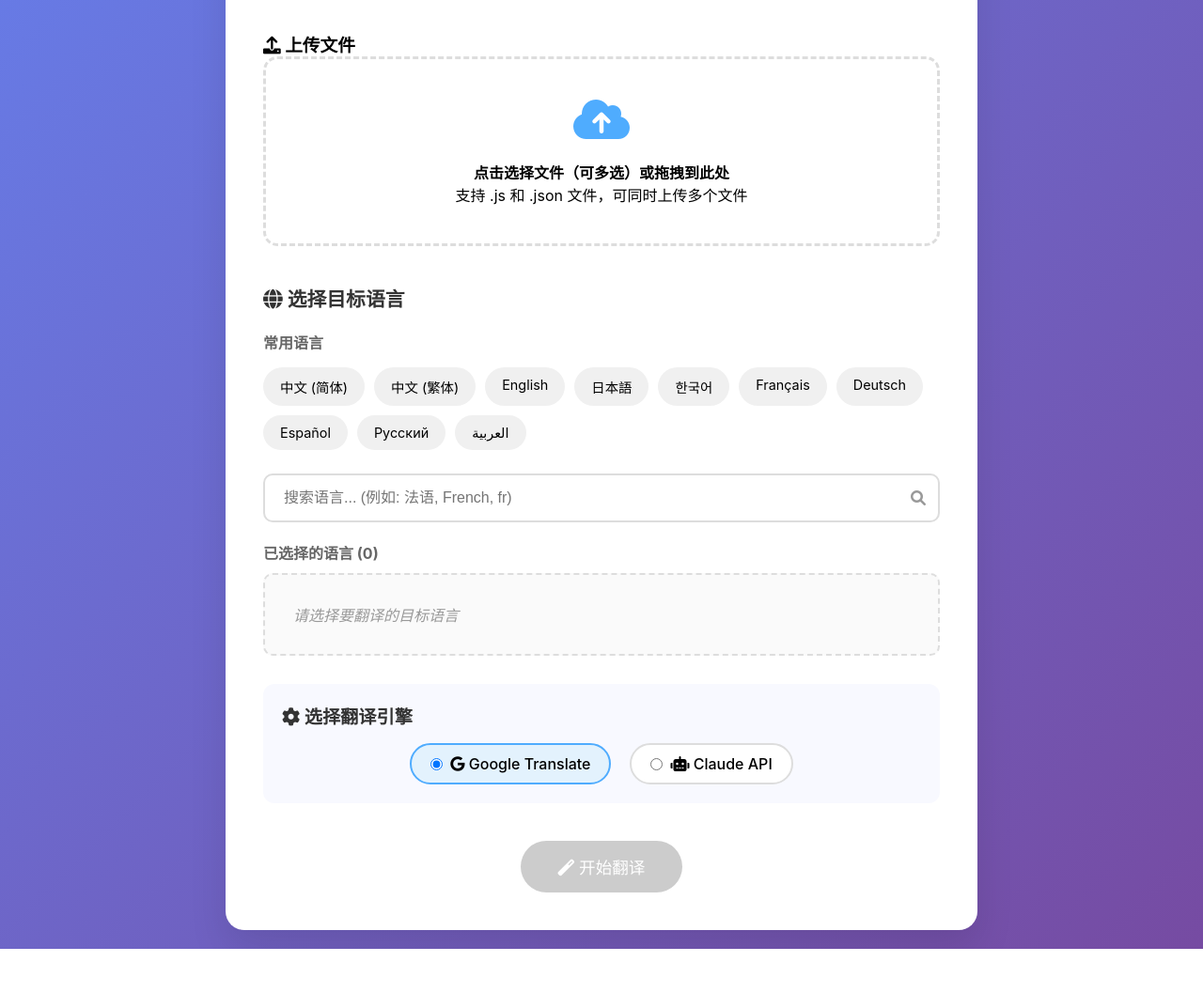
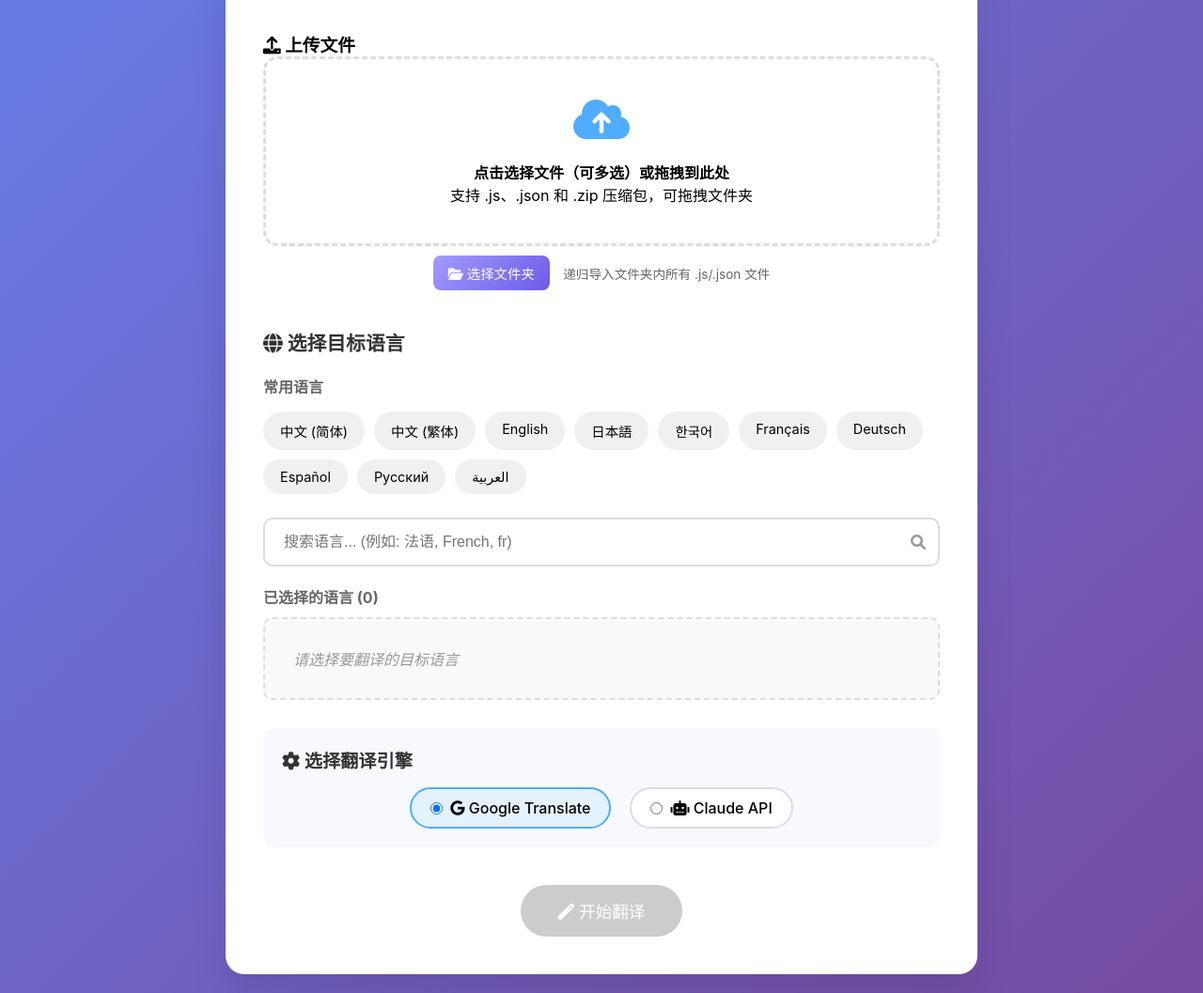
Before and after one commit to YorickLane/translation-app, a Flask app: template templates/upload.html in a window 1280 px wide. Shown: the part 180-1237 px from the top of the page at 94% size. Before the commit the page ends 1190 px from the top, so only its background shows below. Run offline with Flask 3, Linux system fonts and the light colour scheme; the template is opened without the code that fills it: most values are stand-ins (such as "Sample title", 1, 10 or a date in 2020); some libraries are stand-ins or nearby versions.

Commit message:
feat: 支持 ZIP 压缩包和文件夹上传
- 后端：添加 ZIP 解压和批量处理功能
- 后端：新增 create_zip_with_structure 保持目录结构
- 前端：支持 .zip 文件上传和特殊图标显示
- 前端：添加文件夹选择按钮和拖拽文件夹支持
- 安全性：防止 ZIP 路径穿越攻击
- 递归处理所有子目录中的 .json/.js 文件

🤖 Generated with [Claude Code](https://claude.com/claude-code)

Co-Authored-By: Claude <noreply@anthropic.com>

```diff
--- a/app.py
+++ b/app.py
@@ -1,6 +1,6 @@
 # app.py
 
-from translate import translate_text, translate_file, create_zip
+from translate import translate_text, translate_file, create_zip, create_zip_with_structure
 from translate_claude import translate_json_file_claude, translate_js_file_claude
 from claude_models import get_claude_models
 from claude_token_counter import count_tokens_for_translation, count_tokens_with_api, format_cost_summary
@@ -10,6 +10,7 @@ from werkzeug.utils import secure_filename
 import os
 import uuid
 import shutil
+import zipfile
 from functools import lru_cache
 from google.cloud import translate_v2 as translate
 import datetime
@@ -29,7 +30,7 @@ socketio = SocketIO(app, async_mode='threading')
 # Configuration
 UPLOAD_FOLDER = "uploads"
 OUTPUT_FOLDER = "output"
-ALLOWED_EXTENSIONS = {"json", "js"}
+ALLOWED_EXTENSIONS = {"json", "js", "zip"}
 app.config["UPLOAD_FOLDER"] = UPLOAD_FOLDER
 os.environ["GOOGLE_APPLICATION_CREDENTIALS"] = "./serviceKey.json"
 
@@ -57,6 +58,53 @@ def get_supported_languages():
 
 def allowed_file(filename):
     return "." in filename and filename.rsplit(".", 1)[1].lower() in ALLOWED_EXTENSIONS
+
+
+def is_zip_file(filename):
+    """检查文件是否为 ZIP 文件"""
+    return "." in filename and filename.rsplit(".", 1)[1].lower() == "zip"
+
+
+def extract_zip_files(zip_path, extract_dir):
+    """
+    解压 ZIP 文件，递归获取所有有效的 .json/.js 文件
+    返回: [(相对路径, 绝对路径), ...]
+    """
+    valid_files = []
+
+    try:
+        with zipfile.ZipFile(zip_path, 'r') as zf:
+            # 安全检查：防止路径穿越攻击
+            for name in zf.namelist():
+                if '..' in name or name.startswith('/'):
+                    logger.warning(f"跳过可疑路径: {name}")
+                    continue
+
+            # 解压所有文件
+            zf.extractall(extract_dir)
+
+            # 递归查找有效文件
+            for name in zf.namelist():
+                # 跳过 macOS 资源文件和目录
+                if name.startswith('__MACOSX') or name.startswith('._') or name.endswith('/'):
+                    continue
+
+                # 检查是否为有效的翻译文件
+                if name.endswith(('.json', '.js')):
+                    full_path = os.path.join(extract_dir, name)
+                    if os.path.exists(full_path) and os.path.isfile(full_path):
+                        valid_files.append((name, full_path))
+                        logger.info(f"发现有效文件: {name}")
+
+        logger.info(f"ZIP 解压完成，共发现 {len(valid_files)} 个有效文件")
+        return valid_files
+
+    except zipfile.BadZipFile:
+        logger.error(f"无效的 ZIP 文件: {zip_path}")
+        raise ValueError("上传的文件不是有效的 ZIP 压缩包")
+    except Exception as e:
+        logger.error(f"解压 ZIP 文件失败: {e}")
+        raise
 
 
 @app.route("/", methods=["GET", "POST"])
@@ -89,6 +137,156 @@ def get_claude_models_api():
         return jsonify({"success": False, "error": str(e), "models": []})
 
 
+def translate_single_file(file_path, target_language, translation_engine, claude_model, output_dir, progress_callback=None):
+    """
+    翻译单个文件
+    返回: (输出文件名, 输出文件完整路径)
+    """
+    file_extension = os.path.splitext(file_path)[1].lower()
+
+    if translation_engine == "claude":
+        if file_extension == ".json":
+            output_file_name = translate_json_file_claude(
+                file_path, target_language, progress_callback, claude_model, output_dir
+            )
+        elif file_extension == ".js":
+            output_file_name = translate_js_file_claude(
+                file_path, target_language, progress_callback, claude_model, output_dir
+            )
+        else:
+            raise ValueError(f"不支持的文件类型: {file_extension}")
+    else:
+        output_file_name = translate_file(
+            file_path, target_language, progress_callback, output_dir
+        )
+
+    return output_file_name, os.path.join(output_dir, output_file_name)
+
+
+def process_zip_archive(zip_path, target_languages, translation_engine, claude_model, output_dir, base_name, timestamp, unique_id):
+    """
+    处理 ZIP 压缩包：解压、翻译所有文件、保持目录结构打包
+    返回: (zip_name, zip_path) 或 None
+    """
+    # 创建临时解压目录
+    extract_dir = os.path.join(output_dir, "extracted")
+    os.makedirs(extract_dir, exist_ok=True)
+
+    try:
+        # 解压并获取有效文件列表
+        valid_files = extract_zip_files(zip_path, extract_dir)
+
+        if not valid_files:
+            raise ValueError("ZIP 文件中没有找到有效的 .json 或 .js 文件")
+
+        total_files = len(valid_files)
+        total_languages = len(target_languages)
+        total_tasks = total_files * total_languages
+
+        # 存储翻译结果：{语言: [(相对路径, 输出文件路径), ...]}
+        translated_files = []
+        completed_tasks = 0
+
+        for lang_index, target_language in enumerate(target_languages):
+            # 为每种语言创建输出子目录
+            lang_output_dir = os.path.join(output_dir, target_language)
+            os.makedirs(lang_output_dir, exist_ok=True)
+
+            socketio.emit(
+                "progress",
+                {
+                    "progress": (completed_tasks / total_tasks) * 100,
+                    "message": f"开始翻译到 {target_language}...",
+                },
+                namespace="/test",
+            )
+
+            for file_index, (relative_path, full_path) in enumerate(valid_files):
+                try:
+                    # 计算进度
+                    task_start = completed_tasks / total_tasks * 100
+                    task_end = (completed_tasks + 1) / total_tasks * 100
+
+                    # 创建保持目录结构的输出路径
+                    relative_dir = os.path.dirname(relative_path)
+                    if relative_dir:
+                        file_output_dir = os.path.join(lang_output_dir, relative_dir)
+                        os.makedirs(file_output_dir, exist_ok=True)
+                    else:
+                        file_output_dir = lang_output_dir
+
+                    # 进度回调
+                    def progress_callback(item_progress, message):
+                        total_progress = task_start + (item_progress / 100) * (task_end - task_start)
+                        socketio.emit(
+                            "progress",
+                            {
+                                "progress": total_progress,
+                                "message": f"{target_language} - {os.path.basename(relative_path)}: {message}",
+                            },
+                            namespace="/test",
+                        )
+
+                    socketio.emit(
+                        "progress",
+                        {
+                            "progress": task_start,
+                            "message": f"翻译 {relative_path} 到 {target_language}...",
+                        },
+                        namespace="/test",
+                    )
+
+                    # 翻译文件
+                    output_file_name, output_file_path = translate_single_file(
+                        full_path, target_language, translation_engine, claude_model,
+                        file_output_dir, progress_callback
+                    )
+
+                    # 计算输出文件的相对路径（保持原始目录结构）
+                    if relative_dir:
+                        output_relative_path = os.path.join(target_language, relative_dir, output_file_name)
+                    else:
+                        output_relative_path = os.path.join(target_language, output_file_name)
+
+                    translated_files.append((output_relative_path, output_file_path))
+
+                    logger.info(f"翻译完成: {relative_path} -> {output_relative_path}")
+
+                except Exception as e:
+                    error_msg = str(e)
+                    logger.error(f"翻译失败 {relative_path} ({target_language}): {error_msg}")
+                    socketio.emit(
+                        "progress",
+                        {
+                            "progress": task_end,
+                            "error": f"⚠️ {relative_path} ({target_language}) 翻译失败: {error_msg}",
+                        },
+                        namespace="/test",
+                    )
+
+                completed_tasks += 1
+
+        if not translated_files:
+            raise ValueError("所有文件翻译都失败了")
+
+        # 创建输出 ZIP（保持目录结构）
+        zip_name = f"translations_{base_name}_{timestamp}_{unique_id}.zip"
+        zip_path_output = os.path.join(OUTPUT_FOLDER, zip_name)
+
+        create_zip_with_structure(translated_files, zip_path_output)
+        logger.info(f"ZIP 文件创建完成: {zip_path_output}")
+
+        return zip_name, zip_path_output
+
+    finally:
+        # 清理解压目录
+        if os.path.exists(extract_dir):
+            try:
+                shutil.rmtree(extract_dir)
+            except Exception as e:
+                logger.warning(f"清理解压目录失败: {e}")
+
+
 @app.route("/translate", methods=["POST"])
 def translate_file_route():
     try:
@@ -113,7 +311,7 @@ def translate_file_route():
         timestamp = datetime.datetime.now().strftime('%Y%m%d_%H%M%S')
         unique_id = uuid.uuid4().hex[:8]
         base_name = os.path.splitext(original_filename)[0]
-        file_extension = os.path.splitext(original_filename)[1]
+        file_extension = os.path.splitext(original_filename)[1].lower()
         unique_filename = f"{base_name}_{timestamp}_{unique_id}{file_extension}"
 
         # 保存上传文件
@@ -139,6 +337,41 @@ def translate_file_route():
         # Get Claude model if using Claude
         claude_model = request.form.get("claude_model", config.CLAUDE_MODEL)
 
+        # ========== ZIP 文件处理 ==========
+        if is_zip_file(original_filename):
+            try:
+                zip_name, zip_path = process_zip_archive(
+                    saved_file_path, target_languages, translation_engine,
+                    claude_model, output_dir, base_name, timestamp, unique_id
+                )
+
+                # 清理
+                if os.path.exists(saved_file_path):
+                    os.remove(saved_file_path)
+                if os.path.exists(output_dir):
+                    shutil.rmtree(output_dir)
+
+                # 发送完成信号
+                socketio.emit(
+                    "progress",
+                    {
+                        "progress": 100,
+                        "message": "ZIP 压缩包翻译全部完成！",
+                        "complete": True,
+                        "redirect_url": f"/success?zip_path=/output/{zip_name}",
+                    },
+                    namespace="/test",
+                )
+
+                eventlet.sleep(0.5)
+                return "", 200
+
+            except Exception as e:
+                logger.error(f"ZIP 处理失败: {e}")
+                flash(f"ZIP 处理失败: {e}")
+                return redirect("/")
+
+        # ========== 单文件处理（原有逻辑） ==========
         output_files = []
         total_languages = len(target_languages)
 
@@ -175,25 +408,11 @@ def translate_file_route():
                         namespace="/test",
                     )
 
-                if translation_engine == "claude":
-                    # Use Claude API for translation with selected model
-                    # 根据文件类型选择相应的翻译函数
-                    if file_extension == ".json":
-                        output_file_name = translate_json_file_claude(
-                            saved_file_path, target_language, progress_callback, claude_model, output_dir
-                        )
-                    elif file_extension == ".js":
-                        output_file_name = translate_js_file_claude(
-                            saved_file_path, target_language, progress_callback, claude_model, output_dir
-                        )
-                    else:
-                        raise ValueError(f"不支持的文件类型: {file_extension}")
-                else:
-                    # Use Google Translate API
-                    output_file_name = translate_file(
-                        saved_file_path, target_language, progress_callback, output_dir
-                    )
-                output_files.append(os.path.join(output_dir, output_file_name))
+                output_file_name, output_file_path = translate_single_file(
+                    saved_file_path, target_language, translation_engine,
+                    claude_model, output_dir, progress_callback
+                )
+                output_files.append(output_file_path)
                 print(
                     f"Translation to {target_language} completed. Output file: {output_file_name}"
                 )
--- a/static/js/upload.js
+++ b/static/js/upload.js
@@ -88,12 +88,38 @@ fileUpload.addEventListener('dragleave', () => {
     fileUpload.classList.remove('dragover');
 });
 
-fileUpload.addEventListener('drop', (e) => {
+fileUpload.addEventListener('drop', async (e) => {
     e.preventDefault();
     fileUpload.classList.remove('dragover');
-    const files = e.dataTransfer.files;
-    if (files.length > 0) {
-        handleFileSelection(files);
+
+    // 检查是否有 DataTransferItemList（支持文件夹拖拽）
+    if (e.dataTransfer.items && e.dataTransfer.items.length > 0) {
+        // 检查是否包含文件夹
+        let hasDirectory = false;
+        for (const item of e.dataTransfer.items) {
+            const entry = item.webkitGetAsEntry ? item.webkitGetAsEntry() : null;
+            if (entry && entry.isDirectory) {
+                hasDirectory = true;
+                break;
+            }
+        }
+
+        if (hasDirectory) {
+            // 使用异步处理文件夹
+            await handleDropItems(e.dataTransfer.items);
+        } else {
+            // 普通文件，使用原有逻辑
+            const files = e.dataTransfer.files;
+            if (files.length > 0) {
+                handleFileSelection(files);
+            }
+        }
+    } else {
+        // 回退到传统方式
+        const files = e.dataTransfer.files;
+        if (files.length > 0) {
+            handleFileSelection(files);
+        }
     }
 });
 
@@ -115,7 +141,7 @@ function getFileId(file) {
 }
 
 function handleFileSelection(files) {
-    const validTypes = ['.js', '.json'];
+    const validTypes = ['.js', '.json', '.zip'];
     const newFiles = [];
 
     Array.from(files).forEach(file => {
@@ -129,13 +155,14 @@ function handleFileSelection(files) {
                     status: 'waiting',  // waiting, processing, completed, failed
                     progress: 0,
                     error: null,
-                    result: null
+                    result: null,
+                    isZip: fileExtension === '.zip'  // 标记 ZIP 文件
                 });
             } else {
                 console.log(`文件 "${file.name}" 已在队列中，跳过`);
             }
         } else {
-            alert(`文件 "${file.name}" 不是有效的 .js 或 .json 文件`);
+            alert(`文件 "${file.name}" 不是有效的 .js、.json 或 .zip 文件`);
         }
     });
 
@@ -177,11 +204,17 @@ function updateFileQueueUI() {
             'failed': '<i class="fas fa-times-circle" style="color: #dc3545;"></i>'
         }[item.status];
 
+        // ZIP 文件特殊标记
+        const fileTypeIcon = item.isZip
+            ? '<i class="fas fa-file-archive" style="color: #6c5ce7; margin-right: 5px;"></i>'
+            : '<i class="fas fa-file-code" style="color: #74b9ff; margin-right: 5px;"></i>';
+        const fileTypeLabel = item.isZip ? ' <span style="color: #6c5ce7; font-size: 0.8em;">[压缩包]</span>' : '';
+
         return `
             <div class="queue-item" data-id="${item.id}">
                 <div class="queue-item-icon">${icon}</div>
                 <div class="queue-item-info">
-                    <div class="queue-item-name">${item.file.name}</div>
+                    <div class="queue-item-name">${fileTypeIcon}${item.file.name}${fileTypeLabel}</div>
                     <div class="queue-item-details">
                         ${(item.file.size / 1024).toFixed(1)} KB
                         ${item.error ? ` • <span style="color: #dc3545;">${item.error}</span>` : ''}
@@ -819,6 +852,103 @@ function loadDefaultModels() {
     }
 }
 
+// ========== 文件夹上传支持 ==========
+
+// 文件夹选择处理
+function handleFolderSelection() {
+    const folderInput = document.getElementById('folderInput');
+    if (folderInput) {
+        folderInput.click();
+    }
+}
+
+// 文件夹 input change 事件处理
+function setupFolderInput() {
+    const folderInput = document.getElementById('folderInput');
+    if (folderInput) {
+        folderInput.addEventListener('change', (e) => {
+            if (e.target.files.length > 0) {
+                // 过滤出有效的 .js 和 .json 文件
+                const validFiles = Array.from(e.target.files).filter(file => {
+                    const ext = '.' + file.name.split('.').pop().toLowerCase();
+                    return ['.js', '.json'].includes(ext);
+                });
+
+                if (validFiles.length > 0) {
+                    handleFileSelection(validFiles);
+                } else {
+                    alert('文件夹中没有找到有效的 .js 或 .json 文件');
+                }
+
+                // 重置 input 以允许再次选择同一文件夹
+                e.target.value = '';
+            }
+        });
+    }
+}
+
+// 递归遍历目录（用于拖拽）
+async function traverseDirectory(entry, path = '') {
+    const files = [];
+
+    if (entry.isFile) {
+        try {
+            const file = await new Promise((resolve, reject) => {
+                entry.file(resolve, reject);
+            });
+            // 添加相对路径信息
+            Object.defineProperty(file, 'relativePath', {
+                value: path + file.name,
+                writable: false
+            });
+            files.push(file);
+        } catch (e) {
+            console.error('读取文件失败:', e);
+        }
+    } else if (entry.isDirectory) {
+        const reader = entry.createReader();
+        const entries = await new Promise((resolve, reject) => {
+            reader.readEntries(resolve, reject);
+        });
+
+        for (const e of entries) {
+            const subFiles = await traverseDirectory(e, path + entry.name + '/');
+            files.push(...subFiles);
+        }
+    }
+
+    return files;
+}
+
+// 处理拖拽的文件/文件夹
+async function handleDropItems(items) {
+    const allFiles = [];
+
+    for (const item of items) {
+        if (item.kind === 'file') {
+            const entry = item.webkitGetAsEntry ? item.webkitGetAsEntry() : null;
+
+            if (entry) {
+                if (entry.isDirectory) {
+                    // 递归获取文件夹中的文件
+                    const dirFiles = await traverseDirectory(entry);
+                    allFiles.push(...dirFiles);
+                } else {
+                    // 普通文件
+                    allFiles.push(item.getAsFile());
+                }
+            } else {
+                // 回退到普通文件获取
+                allFiles.push(item.getAsFile());
+            }
+        }
+    }
+
+    if (allFiles.length > 0) {
+        handleFileSelection(allFiles);
+    }
+}
+
 // 初始化
 updateSubmitButton();
 
@@ -838,4 +968,7 @@ window.addEventListener('load', () => {
 
     // 加载 Claude 模型列表
     loadClaudeModels();
+
+    // 设置文件夹 input
+    setupFolderInput();
 });
--- a/templates/upload.html
+++ b/templates/upload.html
@@ -33,15 +33,42 @@
             >
               <i class="fas fa-cloud-upload-alt"></i>
               <h4>点击选择文件（可多选）或拖拽到此处</h4>
-              <p>支持 .js 和 .json 文件，可同时上传多个文件</p>
+              <p>支持 .js、.json 和 .zip 压缩包，可拖拽文件夹</p>
               <input
                 type="file"
                 id="fileInput"
                 name="file"
-                accept=".js,.json"
+                accept=".js,.json,.zip"
                 multiple
               />
+              <!-- 隐藏的文件夹选择 input -->
+              <input
+                type="file"
+                id="folderInput"
+                webkitdirectory
+                directory
+                multiple
+                style="display: none"
+              />
               <div class="file-info" id="fileInfo"></div>
+            </div>
+            <!-- 文件夹选择按钮 -->
+            <div style="margin-top: 10px; text-align: center;">
+              <button type="button" class="folder-select-btn" onclick="handleFolderSelection(); event.stopPropagation();" style="
+                background: linear-gradient(135deg, #a29bfe, #6c5ce7);
+                color: white;
+                border: none;
+                padding: 8px 16px;
+                border-radius: 8px;
+                cursor: pointer;
+                font-size: 0.9em;
+                transition: all 0.3s ease;
+              ">
+                <i class="fas fa-folder-open"></i> 选择文件夹
+              </button>
+              <span style="color: #666; font-size: 0.85em; margin-left: 10px;">
+                递归导入文件夹内所有 .js/.json 文件
+              </span>
             </div>
 
             <!-- 文件队列展示 -->
```
Also changed, not shown: translate.py (+23 -0 lines).
